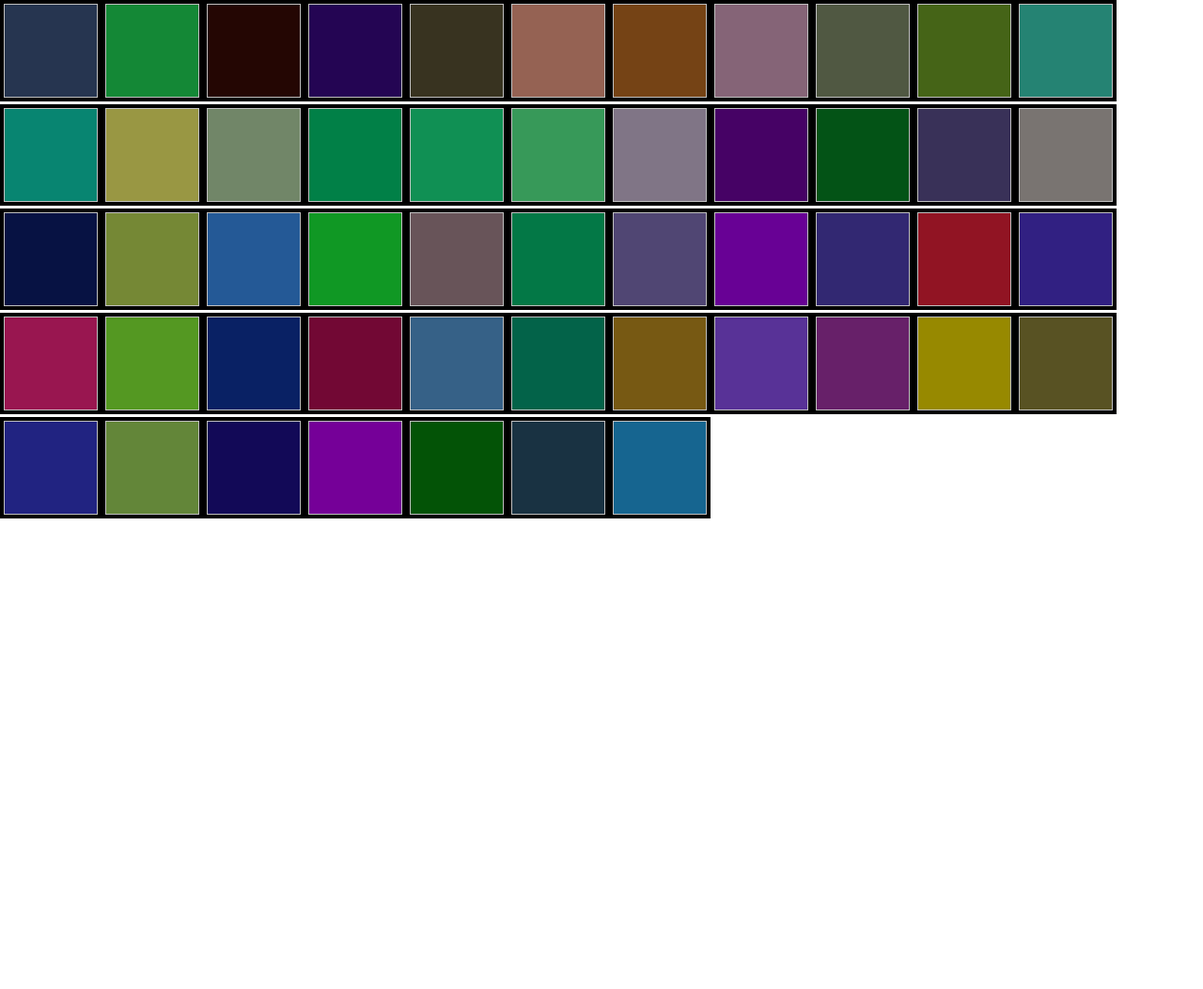
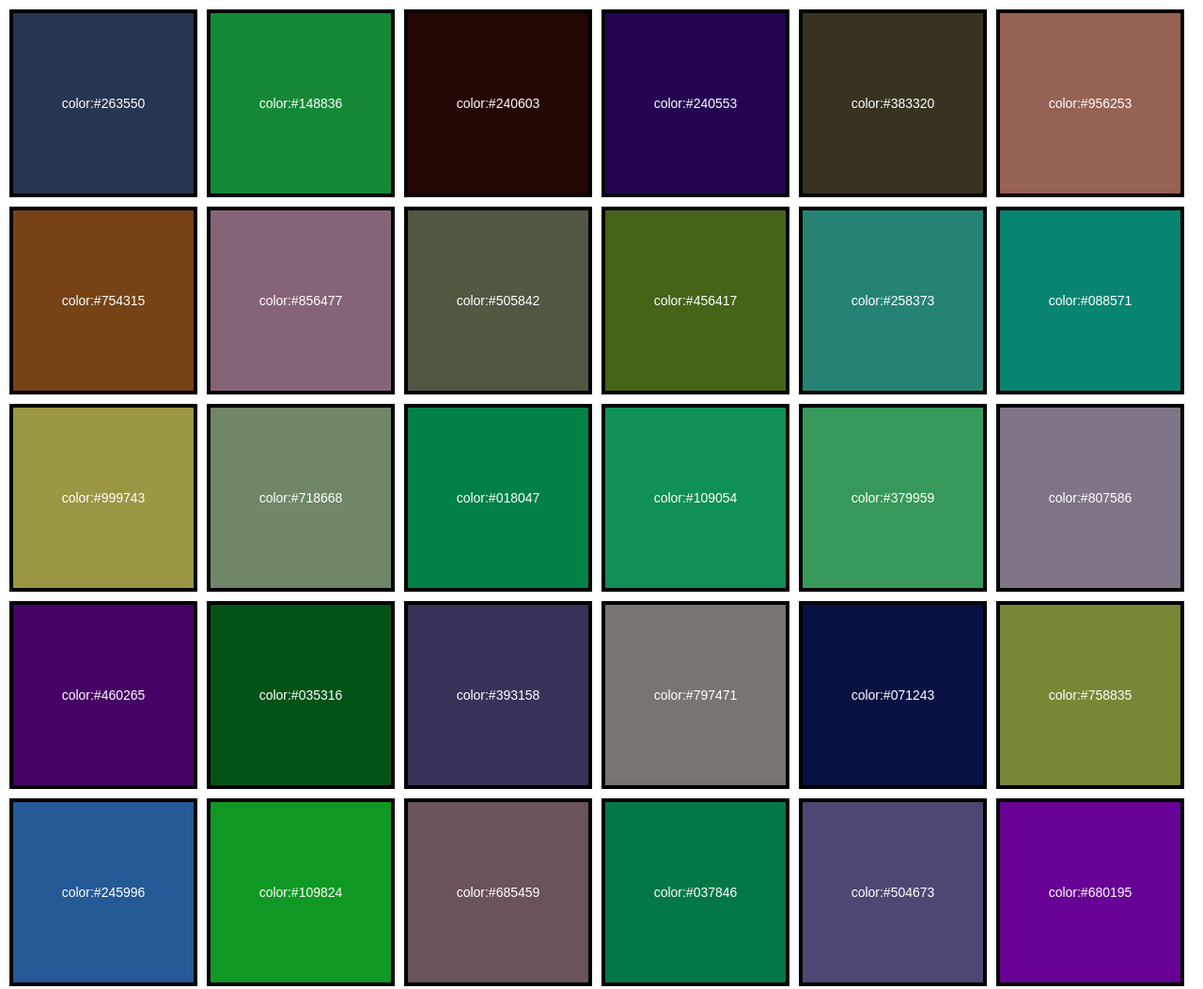
Before and after one commit to ddoniddoni/DONSIGN, a plain HTML site: page index.html in a window 1280 px wide. Shown: the top 1053 px of the page at 94% size. Before the commit the page ends 800 px from the top, so only its background shows below. Drawn offline with Linux system fonts and the light colour scheme.

Commit message:
change div -> button

```diff
--- a/css/styles.css
+++ b/css/styles.css
@@ -1,12 +1,14 @@
 @import "reset.css";
 
 .color__wrapper {
-  display: block;
+  display: flexbox;
 }
 
 .color-card {
-  width: 100px;
-  height: 100px;
+  margin-left: 10px;
+  margin-top: 10px;
+  width: 200px;
+  height: 200px;
   border: 4px solid #000000;
   font-size: 14px;
   color: #ffffff;
--- a/index.js
+++ b/index.js
@@ -1,20 +1,20 @@
 const colorWrapper = document.querySelector(".color__wrapper");
-const colorCard = document.createElement("div");
 const colorChars = "0123456789";
 const chars_length = 6;
+
 const randomColor = () => {
-  for (let i = 0; i <= 50; i++) {
+  for (let i = 0; i <= 100; i++) {
     let colorArray = "";
 
     for (let j = 0; j < chars_length; j++) {
       let randomNum = Math.floor(Math.random() * 10);
       colorArray += colorChars.substring(randomNum, randomNum + 1);
     }
-    const colorCard = document.createElement("img");
-    colorCard.classList = "color-card";
-    colorCard.style.backgroundColor = `#${colorArray}`;
-    colorCard.textContent = `color:#${colorArray}`;
-    colorWrapper.append(colorCard);
+    const colorImg = document.createElement("button");
+    colorImg.classList = "color-card";
+    colorImg.style.backgroundColor = `#${colorArray}`;
+    colorImg.textContent = `color:#${colorArray}`;
+    colorWrapper.append(colorImg);
   }
 };
 
```
